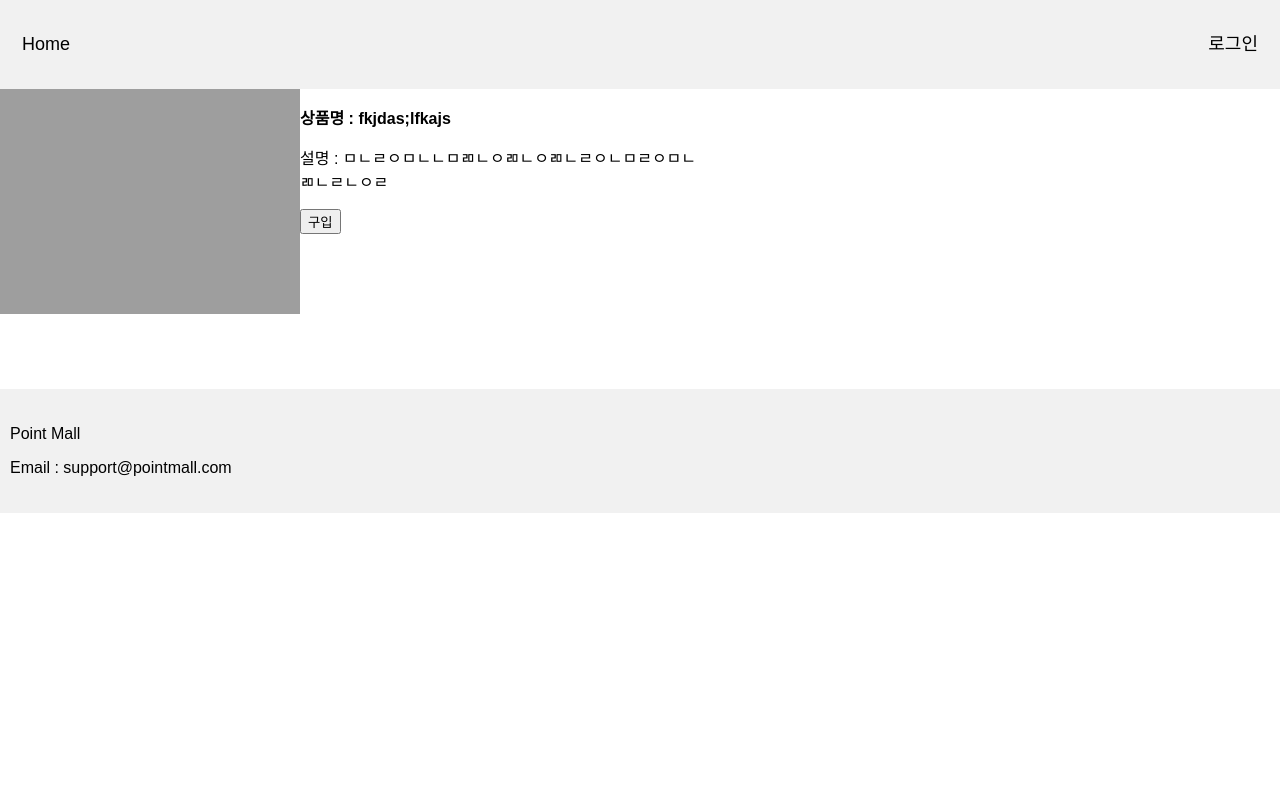
After one commit to j0sh-park/html_practice, a PHP site: page /item-detail.html in a window 1280 px wide. The commit adds this page. Run offline with PHP 8.4, Linux system fonts and the light colour scheme.

Commit message:
item detail

```diff
--- a/point_mall_test/index.js
+++ b/point_mall_test/index.js
@@ -1,11 +1,11 @@
-// $.ajax({
-//     url: 'http://localhost:8003/items/',
-//     type: 'get',
-//     dataType: 'json'
-// }).done((items) => {
-//     console.log(items);
-//     displayItems(items);
-// });
+$.ajax({
+    url: 'http://localhost:8003/items/',
+    type: 'get',
+    dataType: 'json'
+}).done((items) => {
+    console.log(items);
+    displayItems(items);
+});
 
 // var xmlHttp = new XMLHttpRequest();
 // xmlHttp.onreadystatechange = function() {
--- /dev/null
+++ b/point_mall_test/item-detail.html
@@ -0,0 +1,33 @@
+<html>
+
+<head>
+    <script src="https://code.jquery.com/jquery-1.12.4.min.js"
+        integrity="sha256-ZosEbRLbNQzLpnKIkEdrPv7lOy9C27hHQ+Xp8a4MxAQ=" crossorigin="anonymous"></script>
+    <script src="index.js"></script>
+    <link rel="stylesheet" href="style.css">
+</head>
+
+<body>
+    <header>
+        <a href="#">Home</a>
+        <div class="header-right">
+            <a href="/login">로그인</a>
+        </div>
+    </header>
+    <div id="container">
+        <div class="item-image-container">
+            <img src="http://localhost:8003/media/uploads/item_images/a3ade726-0982-455d-b7af-072587a4520f.jpg" alt="">
+        </div>
+        <div class="item-detail-container">
+            <p><b>상품명 : fkjdas;lfkajs</b></p>
+            <p>설명 : ㅁㄴㄹㅇㅁㄴㄴㅁㄻㄴㅇㄻㄴㅇㄻㄴㄹㅇㄴㅁㄹㅇㅁㄴㄻㄴㄹㄴㅇㄹ</p>
+            <button>구입</button>
+        </div>
+    </div>
+    <footer>
+        <p>Point Mall</p>
+        <p>Email : support@pointmall.com</p>
+    </footer>
+</body>
+
+</html>
--- a/point_mall_test/style.css
+++ b/point_mall_test/style.css
@@ -71,3 +71,25 @@ footer {
     padding: 0px 10px 10px 10px;
     margin: 0;
 }
+
+#container {
+    overflow: hidden;
+}
+
+.item-image-container {
+    width: 300px;
+    height: 300px;
+    overflow: hidden;
+    float: left;
+}
+
+.item-image-container img {
+    width: 100%;
+}
+
+.item-detail-container {
+    width: 400px;
+    height: 300px;
+    overflow: hidden;
+    float: left;
+}
```
